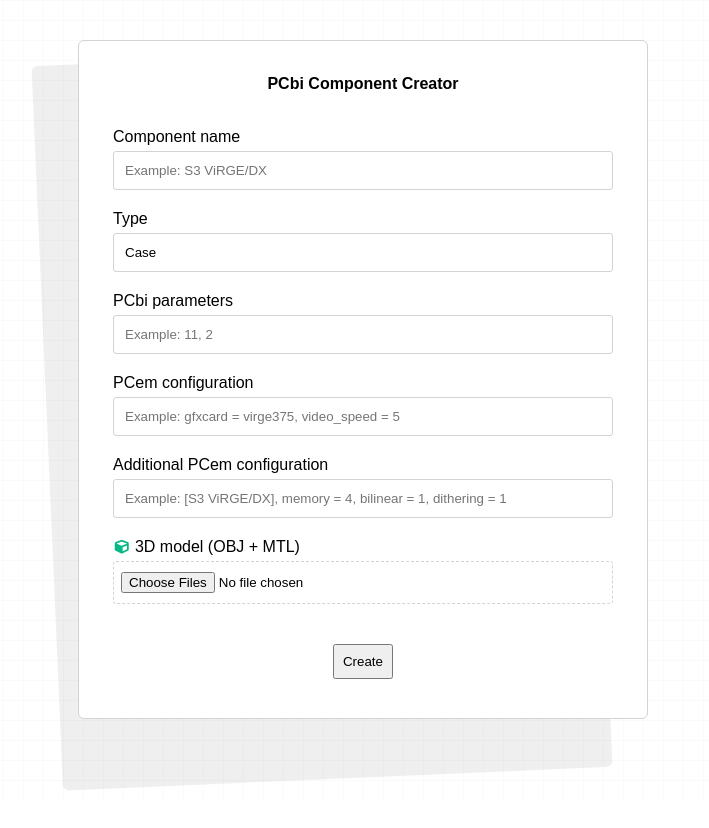
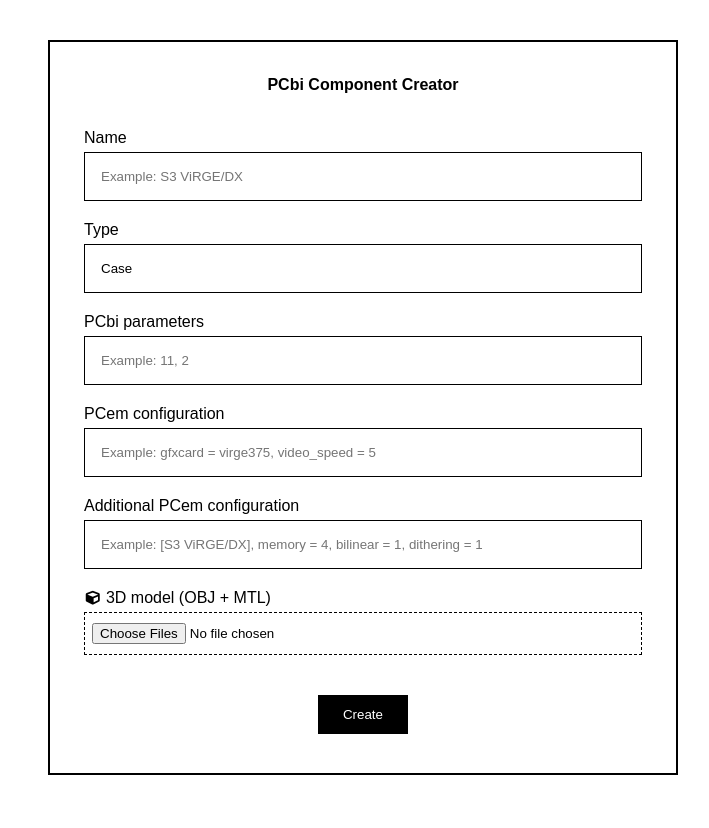
Before and after one commit to leikareipa/pcbi-content, a plain HTML site: page tools/obj2component/index.html in a window 1280 px wide. Shown: the whole page, without its empty margins (277-986 px from the left). Before the commit the page ends 800 px from the top, so only its background shows below. Drawn offline with Linux system fonts and the light colour scheme.

Commit message:
tools/obj2component: Tweak styling

```diff
--- a/tools/obj2component/index.css
+++ b/tools/obj2component/index.css
@@ -4,10 +4,11 @@ body
     margin-top: 40px;
     margin-bottom: 40px;
     font-family: sans-serif;
-    background-color: transparent;
-    background-size: 20px 20px;
-    background-image: linear-gradient(to right, rgba(0, 0, 0, 0.02) 1px, transparent 1px),
-                      linear-gradient(to bottom, rgba(0, 0, 0, 0.02) 1px, transparent 1px);
+}
+
+#render-preview-container
+{
+    display: none; /* Will be revealed when appropriate.*/
 }
 
 #render-preview
@@ -19,9 +20,7 @@ body
     background-color: transparent;
     border-radius: 6px;
     pointer-events: none;
-
-    /* The canvas will be revealed via code when appropriate.*/
-    display: none;
+    image-rendering: pixelated;
 }
 
 .main-container
@@ -29,35 +28,24 @@ body
     position: relative;
     display: inline-block;
     z-index: 3;
-    width: 572px;
+    width: 630px;
     background-color: transparent;
-}
-
-.card-shadow
-{
-    width: 550px;
-    height: 725px;
-    background-color: rgba(0, 0, 0, 0.062);
-    position: absolute;
-    left: -30px;
-    top: 14px;
-    border-radius: 6px;
-    transform: rotate(-2.5deg);
 }
 
 .html-page-form-container
 {
     position: relative;
     z-index: 3;
-    width: 500px;
+    width: 100%;
     height: auto;
     display: inline-block;
     margin: 0px;
     padding: 34px;
     background-color: white;
-    border: 1px solid lightgray;
-    border-radius: 6px;
+    border: 2px solid black;
+    border-radius: 0;
     margin-bottom: 40px;
+    box-sizing: border-box;
 }
 
 .html-page-form-container hr
@@ -73,7 +61,21 @@ body
 {
     margin-top: 25px;
     margin-bottom: 5px;
-    padding: 8px;
+    padding: 12px 25px;
+    background-color: black;
+    color: white;
+    border: none;
+    border-radius: 0;
+}
+
+.html-page-form-container button:active
+{
+    transform: translateX(1px) translateY(1px);
+}
+
+.html-page-form-container button:focus
+{
+    outline: none;
 }
 
 .html-page-form-container > header
@@ -108,15 +110,23 @@ body
     margin: 5px 0;
 }
 
-.html-page-form-container > form > input, select
+.html-page-form-container > form > input,
+.html-page-form-container > form > select
 {
     margin-bottom: 15px;
     background-color: white;
     width: 100%;
-    border-radius: 3px;
+    border-radius: 0;
     border: none;
-    padding: 11px;
-    border: 1px solid lightgray;
+    padding: 16px;
+    border: 1px solid black;
+}
+
+.html-page-form-container > form > input:focus,
+.html-page-form-container > form > select:focus
+{
+    outline: none;
+    box-shadow: 0 0 0 1px black;
 }
 
 .html-page-form-container > form > select
--- a/tools/obj2component/index.html
+++ b/tools/obj2component/index.html
@@ -10,8 +10,6 @@
     </head>
     <body>
         <div class="main-container">
-            <div id="component-form-shadow"
-                 class="card-shadow"></div>
 
             <div id="component-form-container"
                  class="html-page-form-container">
@@ -21,7 +19,7 @@
 
                 <form id="component-form"
                     onsubmit="save_exported_component(); return false;">
-                    <label for="component-name">Component name</label>
+                    <label for="component-name">Name</label>
                     <input type="text"
                            id="component-name"
                            name="component-name"
@@ -75,8 +73,7 @@
                            placeholder="Example: [S3 ViRGE/DX], memory = 4, bilinear = 1, dithering = 1">
 
                     <label for="input-mesh">
-                        <i class="fas fa-fw fa-sm fa-cube"
-                           style="color: rgb(4, 185, 134);">
+                        <i class="fas fa-fw fa-sm fa-cube">
                         </i>
                         3D model (OBJ + MTL)</label>
                     <input type="file"
@@ -94,7 +91,10 @@
             </div>
         </div>
 
-        <canvas id="render-preview"></canvas>
+        <div id="render-preview-container">
+            <div>3D Preview:</div>
+            <canvas id="render-preview"></canvas>
+        </div>
 
         <script src="./js/obj_to_component_meshes.js"></script>
         <script src="./js/save_exported_component.js"></script>
@@ -139,7 +139,7 @@
                     perspectiveCorrectTexturing: true,
                     nearPlane: 1,
                     farPlane: 10000,
-                    scale: 0.5,
+                    scale: 1,
                 });
 
                 window.requestAnimationFrame(()=>render_loop(frameCount + 1));
@@ -163,8 +163,6 @@
                     }
 
                     convertedPixmaps = [];
-
-                    document.getElementById("component-form-shadow").style.height = `${document.getElementById("component-form-container").offsetHeight + 24}px`;
                 }
 
                 const objFile = ([...meshInput.files].filter(file=>file.name.endsWith(".obj"))[0] || null)
@@ -180,7 +178,7 @@
                     }
 
                     meshInput.value = "";
-                    document.getElementById("render-preview").style.display = "none";
+                    document.getElementById("render-preview-container").style.display = "none";
 
                     return;
                 }
@@ -206,7 +204,7 @@
 
                             const label = document.createElement("label");
                             label.setAttribute("for", `input-texture-${textureName}`);
-                            label.innerHTML = `<i class="fas fa-fw fa-sm fa-camera" style="color: rgb(4, 185, 134);"></i> Texture: ${textureName}`;
+                            label.innerHTML = `<i class="fas fa-fw fa-sm fa-image"></i> Texture: ${textureName}`;
                             label.setAttribute("class", "texture-input-label");
 
                             const input = document.createElement("input");
@@ -251,19 +249,16 @@
                             container.insertBefore(label, exportButton);
                             container.insertBefore(input, exportButton);
                         }
-
-                        document.getElementById("component-form-shadow").style.height = `${document.getElementById("component-form-container").offsetHeight + 24}px`;
                     }
 
-                    document.getElementById("render-preview").style.display = "initial";
+                    document.getElementById("render-preview-container").style.display = "initial";
                 }
                 catch (error)
                 {
                     window.alert("Oops! " + error);
 
                     meshInput.value = "";
-                    document.getElementById("render-preview").style.display = "none";
-                    document.getElementById("component-form-shadow").style.height = `${document.getElementById("component-form-container").offsetHeight + 24}px`;
+                    document.getElementById("render-preview-container").style.display = "none";
 
                     convertedMeshes = [];
                     textureNames = [];
```
